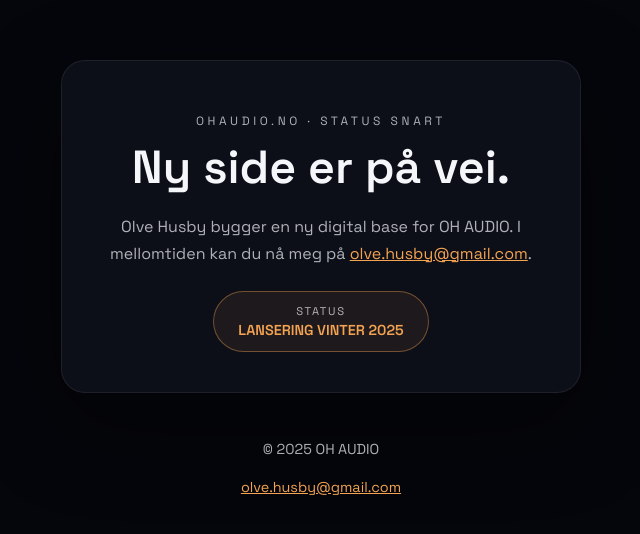
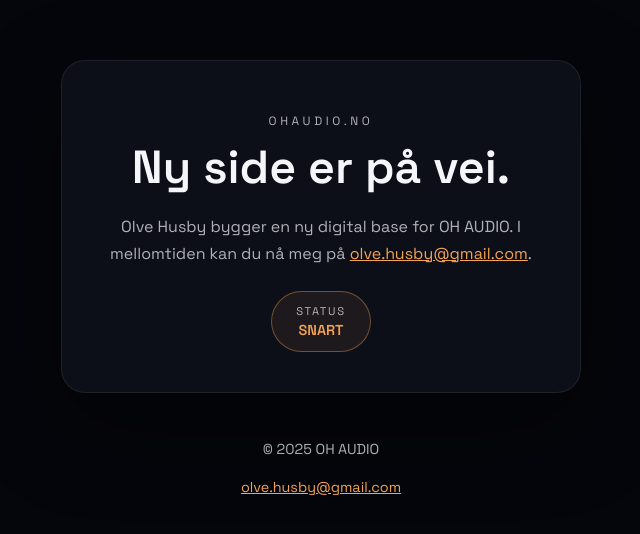
Before and after one commit to olve123/oh-audio-site, a plain HTML site: page index.html in a window 1280 px wide. Shown: the part 122-656 px from the top of the page, without its empty margins (319-959 px from the left). Drawn offline with Linux system fonts and the light colour scheme.

Commit message:
chore: update coming soon copy

```diff
--- a/index.html
+++ b/index.html
@@ -14,7 +14,7 @@
   </head>
   <body>
     <main class="shell">
-      <p class="eyebrow">ohaudio.no · status snart</p>
+      <p class="eyebrow">ohaudio.no</p>
       <h1>Ny side er på vei.</h1>
       <p class="lead">
         Olve Husby bygger en ny digital base for OH AUDIO. I mellomtiden kan du
@@ -23,7 +23,7 @@
       </p>
       <div class="pill">
         <span>Status</span>
-        <strong>Lansering vinter 2025</strong>
+        <strong>Snart</strong>
       </div>
     </main>
 
```
Also changed, not shown: 1 other file.
